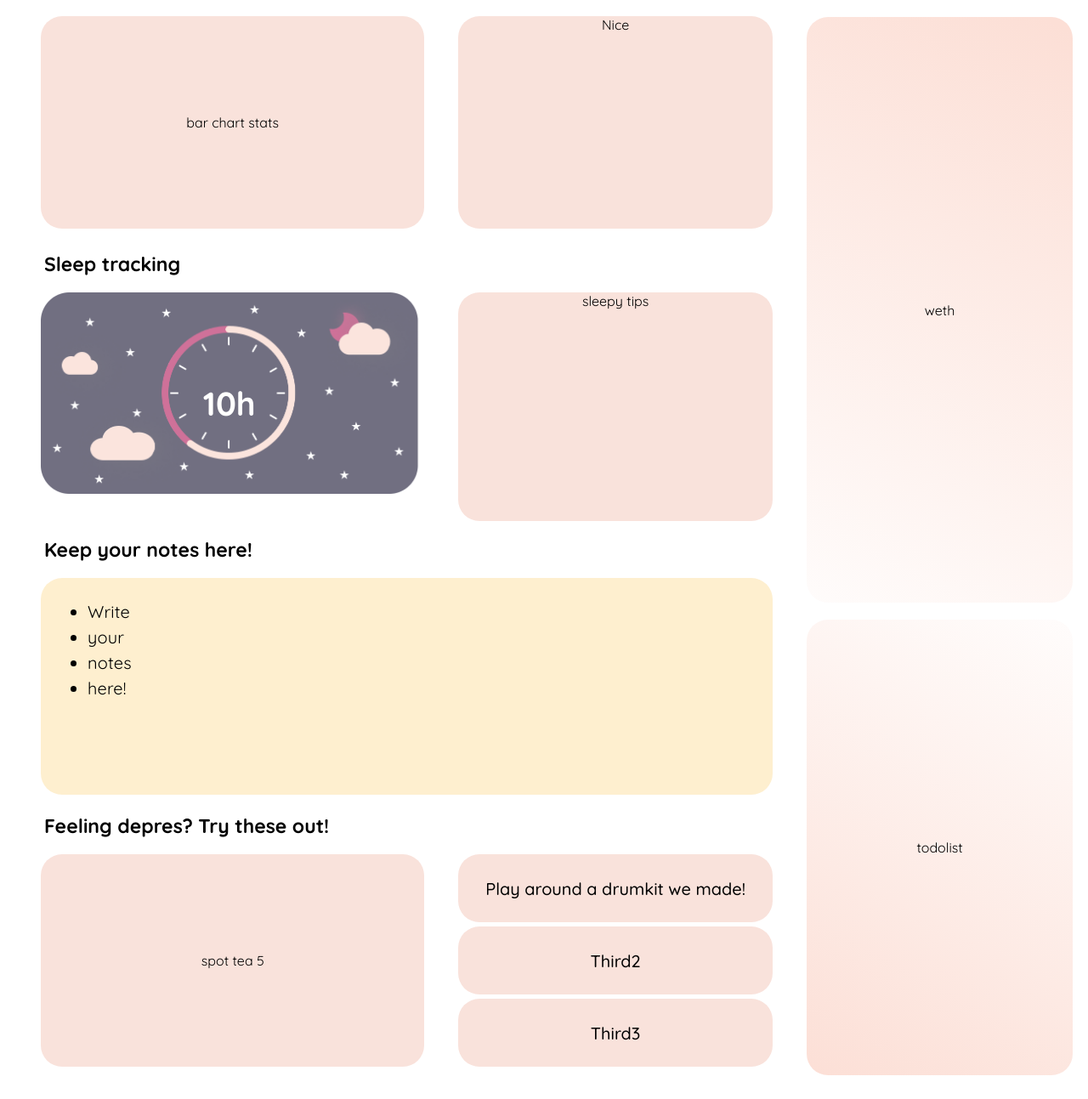
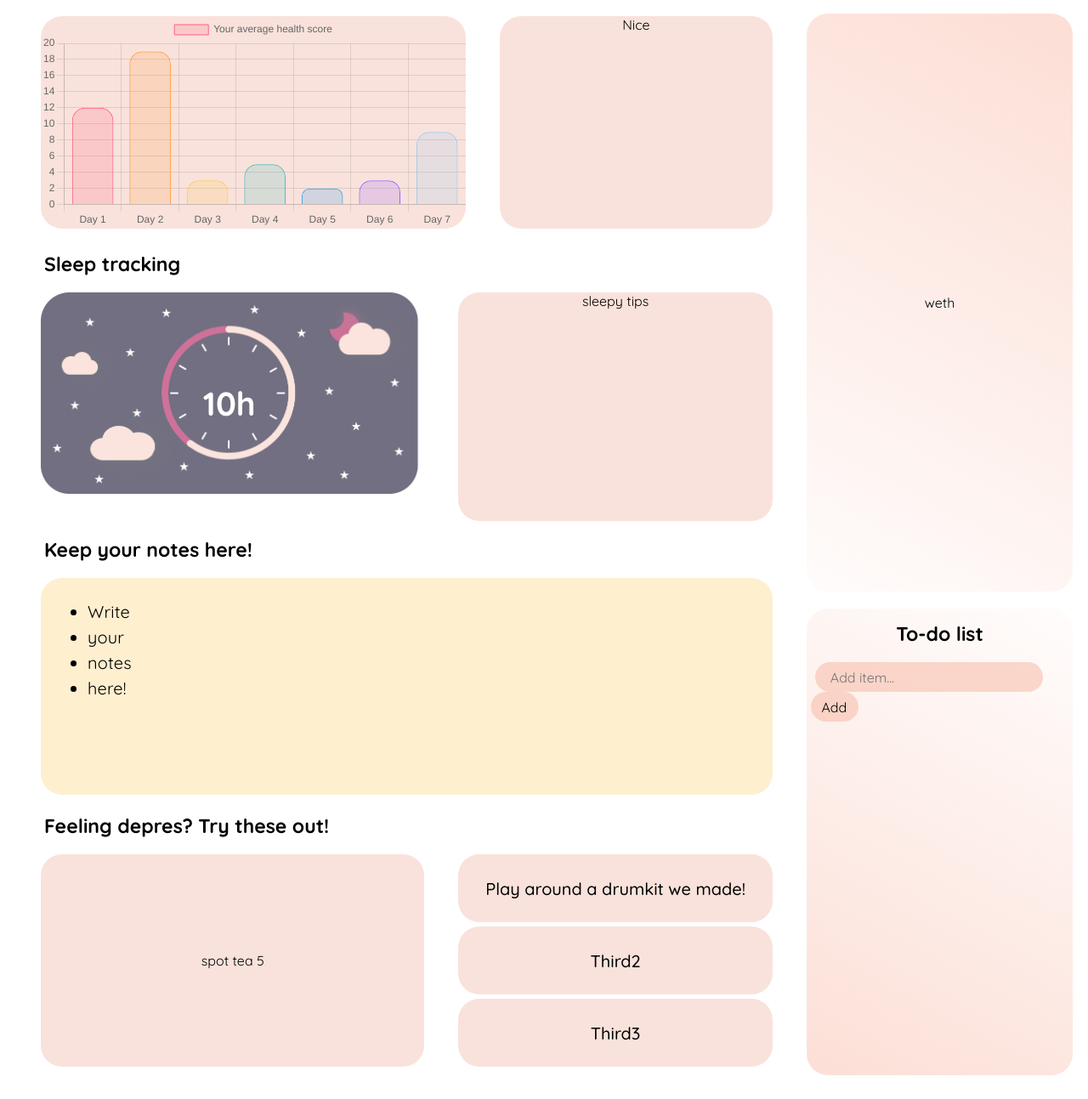
Before and after one commit to rah757/Zen, a Flask app: page / in a window 1280 px wide. Shown: the part 464-1757 px from the top of the page at 85% size. Run offline with Flask 3, Linux system fonts and the light colour scheme; a user stored in the database is signed in.

Commit message:
added bar graph, drumkit and team links. Added to-do list functionality

```diff
--- /dev/null
+++ b/static/js/scriptbarchart.js
@@ -0,0 +1,52 @@
+//Bar chart js
+// setup data
+const labels = ['Day 1', 'Day 2', 'Day 3', 'Day 4', 'Day 5', 'Day 6', 'Day 7']
+const data = {
+    labels: labels,
+    datasets: [{
+        label: 'Your average health score',
+        borderRadius: 15,
+        base: 0,
+        hoverBorderRadius: 17,
+        data: [12, 19, 3, 5, 2, 3, 9],
+        backgroundColor: [
+            'rgba(255, 99, 132, 0.2)',
+            'rgba(255, 159, 64, 0.2)',
+            'rgba(255, 205, 86, 0.2)',
+            'rgba(75, 192, 192, 0.2)',
+            'rgba(54, 162, 235, 0.2)',
+            'rgba(153, 102, 255, 0.2)',
+            'rgba(155, 203, 245, 0.2)'
+        ],
+        borderColor: [
+            'rgb(255, 99, 132)',
+            'rgb(255, 159, 64)',
+            'rgb(255, 205, 86)',
+            'rgb(75, 192, 192)',
+            'rgb(54, 162, 235)',
+            'rgb(153, 102, 255)',
+            'rgb(155, 203, 245)'
+        ],
+        borderWidth: 1
+    }]
+};
+
+
+//configuration here
+const config = {
+    type: 'bar',
+    data,
+    options: {
+        scales: {
+            y: {
+                beginAtZero: true
+            }
+        }
+    }
+};
+
+// rendering stuff
+const myChart = new Chart(
+    document.getElementById('myChart'),
+    config
+);
--- a/static/stylemain.css
+++ b/static/stylemain.css
@@ -1,14 +1,14 @@
-body{
+body {
     display: flex;
     font-family: 'Quicksand';
 }
 
-.big-container{
+.big-container {
     display: flex;
     flex-direction: column;
 }
 
-.hello-container{
+.hello-container {
     display: flex;
     justify-content: center;
     align-items: center;
@@ -19,34 +19,35 @@ body{
     max-height: 110px;
 }
 
-h1,h2{
+h1,
+h2 {
     font-family: 'Quicksand', sans-serif;
 }
 
-h1{
+h1 {
     font-size: 40px;
 }
 
-h2{
+h2 {
     font-size: 23px;
     margin-top: -5px;
 }
 
-h3{
+h3 {
     font-size: 39px;
     color: white;
     padding-bottom: 9px;
     padding-right: 8px;
 }
 
-.n1{
+.n1 {
     flex-basis: 80%;
     align-content: flex-start;
     height: 120%;
     padding-left: 44px;
 }
 
-.n2{
+.n2 {
     flex-basis: 20%;
     height: 100%;
     display: flex;
@@ -54,7 +55,7 @@ h3{
     justify-content: flex-end;
 }
 
-.logout{
+.logout {
     padding: 0;
     border: none;
     font-family: 'Quicksand', sans-serif;
@@ -71,26 +72,26 @@ h3{
     filter: drop-shadow(2px 2px 2px rgba(0, 0, 0, 0.164))
 }
 
-.logout:hover{
+.logout:hover {
     background: #716f815d;
     cursor: pointer;
 }
 
-.main-container{
+.main-container {
     display: flex;
     padding-top: 20px;
     max-width: 98vw;
     padding-bottom: 20px;
 }
 
-.left-container{
+.left-container {
     display: flex;
     justify-content: center;
     width: 75vw;
     flex-direction: column;
 }
 
-.right-container{
+.right-container {
     display: flex;
     justify-content: center;
     width: 25vw;
@@ -98,11 +99,11 @@ h3{
     justify-content: space-evenly;
 }
 
-.cardflex{
+.cardflex {
     flex-direction: column;
 }
 
-.half{
+.half {
     flex: 1;
     border-radius: 25px;
     margin: 5px;
@@ -112,28 +113,28 @@ h3{
     padding: 0;
     border: none;
     text-decoration: none;
-    color:black;
+    color: black;
     font-family: 'Quicksand', sans-serif;
 }
 
 
 
-.half:nth-child(1){
+.half:nth-child(1) {
     margin-top: 0px;
 }
 
-.half:nth-child(2){
+.half:nth-child(2) {
     margin-bottom: 0px;
 }
 
-p{
+p {
     font-size: 20px;
     font-weight: 500;
     align-self: center;
     margin: auto;
 }
 
-.left-type1{
+.left-type1 {
     display: flex;
     justify-content: space-evenly;
     height: 250px;
@@ -144,19 +145,19 @@ p{
     margin-top: 0;
 }
 
-.left-header{
+.left-header {
     flex-basis: 90%;
     padding-top: 22px;
     padding-left: 44px;
 }
 
-.left-header-notes{
+.left-header-notes {
     flex-basis: 90%;
     padding-top: 33px;
     padding-left: 44px;
 }
 
-.left-notes{
+.left-notes {
     flex-basis: 100%;
     height: 250px;
     margin-right: 20px;
@@ -177,7 +178,7 @@ p{
     background-color: #FEEFCF;
 }
 
-.third{
+.third {
     flex: 1;
     border-radius: 25px;
     margin: 2.5px;
@@ -188,31 +189,31 @@ p{
     border: none;
 }
 
-.third:nth-child(1){
+.third:nth-child(1) {
     margin-top: 0px;
 }
 
-.third:nth-child(3){
+.third:nth-child(3) {
     margin-bottom: 0px;
 }
 
-.card1{
+.card1 {
     flex-basis: 55%;
     background-color: #F9E2DB;
     align-items: center;
     justify-content: center;
 }
 
-.r1{
-    background:linear-gradient(113.06deg, #F2E1C1 15.11%, rgba(246, 174, 153, 0.8) 88.91%);
+.r1 {
+    background: linear-gradient(113.06deg, #F2E1C1 15.11%, rgba(246, 174, 153, 0.8) 88.91%);
 }
 
-.card2{
+.card2 {
     flex-basis: 45%;
     background-color: #F9E2DB;
 }
 
-.calendar{
+.calendar {
     display: flex;
     flex-basis: 20%;
     border-radius: 25px;
@@ -222,7 +223,7 @@ p{
     background-color: #F9E2DB;
 }
 
-.weather{
+.weather {
     flex-basis: 45%;
     display: flex;
     border-radius: 25px;
@@ -232,7 +233,7 @@ p{
     margin-bottom: 10px;
 }
 
-.todo{
+.todo {
     flex-basis: 35%;
     display: flex;
     border-radius: 25px;
@@ -241,37 +242,34 @@ p{
     margin-top: 10px;
 }
 
-.rbg1{
-    background: linear-gradient(
-    208.02deg,
-    #fcdfd6 2.23%,
-    rgba(252, 223, 214, 0.1) 100%
-  );
+.rbg1 {
+    background: linear-gradient(208.02deg,
+            #fcdfd6 2.23%,
+            rgba(252, 223, 214, 0.1) 100%);
 }
 
-.rbg2{
-    background: linear-gradient(
-    208.02deg,
-    rgba(252, 223, 214, 0.1) 2.23%,
-    #fcdfd6 100%
-  );
+.rbg2 {
+    background: linear-gradient(208.02deg,
+            rgba(252, 223, 214, 0.1) 2.23%,
+            #fcdfd6 100%);
 }
 
-.clear{
-    background-color: white;   /* to make bg white */
+.clear {
+    background-color: white;
+    /* to make bg white */
 }
 
-.b{
+.b {
     border: 2px solid black;
 }
 
-.button{
+.button {
     padding: 0;
     border: none;
     background: none;
 }
 
-.sleep{
+.sleep {
     background-image: url('./images/sleep_backgr.png');
     background-size: contain;
     background-repeat: no-repeat;
@@ -279,7 +277,7 @@ p{
     background-color: white;
 }
 
-.left-type1s{
+.left-type1s {
     display: flex;
     justify-content: space-evenly;
     height: 269px;
@@ -290,16 +288,78 @@ p{
     margin-top: 0;
 }
 
-a{
+a {
     display: flex;
     text-decoration: none;
 }
 
-a, a:visited, a:hover, a:active {
+a,
+a:visited,
+a:hover,
+a:active {
     color: inherit;
-  }
+}
 
-  .left-notes p{
+.left-notes p {
     padding-top: 10px;
     padding-left: 10px;
-  }
+}
+
+
+/* bar graph */
+.chart{
+    width: 500px;
+    height: 250px;
+}
+
+
+
+/* to do list */
+.todo{
+    display: flex;
+    flex-direction: column;
+    justify-content: flex-start;
+    padding-top: 20px;
+}
+
+.todo ul{
+    padding: 0;
+}
+
+.todo li{
+    padding: 0.5em;
+    font-weight: 500;
+}
+
+.todo li.finished{
+    text-decoration: line-through;
+}
+
+.todo input{
+    all: unset;
+    background-color: rgba(248, 181, 160, 0.5);
+    border-radius: 25px;
+    height: 35px;
+    width: 250px;
+    padding-left: 18px;
+    margin-left: 10px;
+}
+
+.todo button{
+    all: unset;
+    cursor: pointer;
+    background-color: rgba(248, 181, 160, 0.5);
+    border-radius: 50px;
+    height: 35px;
+    width: 55px;
+    text-align: center;
+    padding-right: 1.5px;
+    margin-left: 5px;
+}
+
+.toDoDiv{
+    width: 250px;
+    display: flex;
+    flex-wrap: wrap;
+    justify-content: flex-start;
+}
--- a/templates/index.html
+++ b/templates/index.html
@@ -34,15 +34,19 @@
             </div>
         </div>
         <br>
-        <div class="main-container">
+        <div class=" main-container">
                         <div class="left-container">
                             <div class="left-type1">
                                 <div class="left-type1 card1 r1">
                                     motivation 4 u
                                 </div>
                                 <div class="left-type1 card2 cardflex clear">
-                        <a class="half" href="/questions"> <p>How are you feeling today? &nbsp  &#x27F6</p> </button></a>
-                        <button class="half"> <p> Meet the team, click here! &#128515 </p> </button>
+                                    <a class="half" href="/questions">
+                                        <p>How are you feeling today? &nbsp &#x27F6</p>
+                        </button></a>
+                <a href="https://linktr.ee/zenmembers" class="half" >
+                    <p> Meet the team, click here! &#128515 </p>
+                </a>
             </div>
         </div>
         <div class="left-header">
@@ -50,7 +54,9 @@
         </div>
         <div class="left-type1">
             <div class="left-type1 card1">
-                        bar chart stats
+                <div> <!-- Bar Chart -->
+                    <canvas id="myChart" class="chart"></canvas>
+                </div>
             </div>
             <div class="left-type1 card2">
                 Nice
@@ -88,26 +94,42 @@
                 spot tea 5
             </div>
             <div class="left-type1 card2 cardflex clear">
-                        <a class="third" href="https://www.google.com/"><p> Play around a drumkit we made! </p> </a>
-                        <a class="third"> <p> Third2 </p> </a>
-                        <a class="third"> <p> Third3 </p> </a>
+                <a class="third" href="https://rah757.github.io/learning-javascript-drum-kit/">
+                    <p> Play around a drumkit we made! </p>
+                </a>
+                <a class="third">
+                    <p> Third2 </p>
+                </a>
+                <a class="third">
+                    <p> Third3 </p>
+                </a>
             </div>
         </div>
     </div>
     <div class="right-container">
-                <div class ="calendar">
+        <div class="calendar">
             calendar
         </div>
-                <div class ="weather rbg1">
+        <div class="weather rbg1">
             weth
         </div>
-                <div class ="todo rbg2">
-                    todolist
+        <div class="todo rbg2">
+            <h2>To-do list</h2>
+            <span>
+                <input type="text" id="input" placeholder="Add item...">
+                <button onclick="addItem()">Add</button>
+            </span>
+            <div class="toDoDiv">
+                <ul id="list"></ul>
             </div>
         </div>
     </div>
     </div>
     </div>
+
+    <script src="https://cdn.jsdelivr.net/npm/chart.js"></script>
+    <script src="../static/js/scriptbarchart.js"></script>
+    <script src="../static/js/scripttodo.js"></script>
 </body>
 
 </html>
--- a/templates/index2.html
+++ b/templates/index2.html
@@ -49,7 +49,7 @@
                 <input type="text" id="input" placeholder="Add item...">
                 <button onclick="addItem()">Add</button>
               <ul id="list"></ul>
-                   <script src="{{ url_for('static', filename='js/scripttodo.js') }}"></script>
+                   <script src="../static/js/scripttodo.js"></script>
                 </div>
                 <script src="https://cdn.jsdelivr.net/npm/chart.js"></script>
 
--- a/templates/questions.html
+++ b/templates/questions.html
@@ -102,7 +102,7 @@
 
         <script src="https://ajax.googleapis.com/ajax/libs/jquery/2.2.0/jquery.min.js"</script>
         </script>
-        <!-- <script src="{{ url_for('static', filename='../static/js/main.js')}}"></script> -->
-      <script src="../static/js/main.js"></script>
+        <!-- <script src="{{ url_for('static', filename='../static/js/qmain.js')}}"></script> -->
+      <script src="../static/js/qmain.js"></script>
     </body>
 </html>
```
Also changed, not shown: templates/sleep.html (deleted, +0 -21 lines), static/js/qmain.js (renamed from static/js/main.js). Lines whose indentation alone changed are shown as unchanged.
